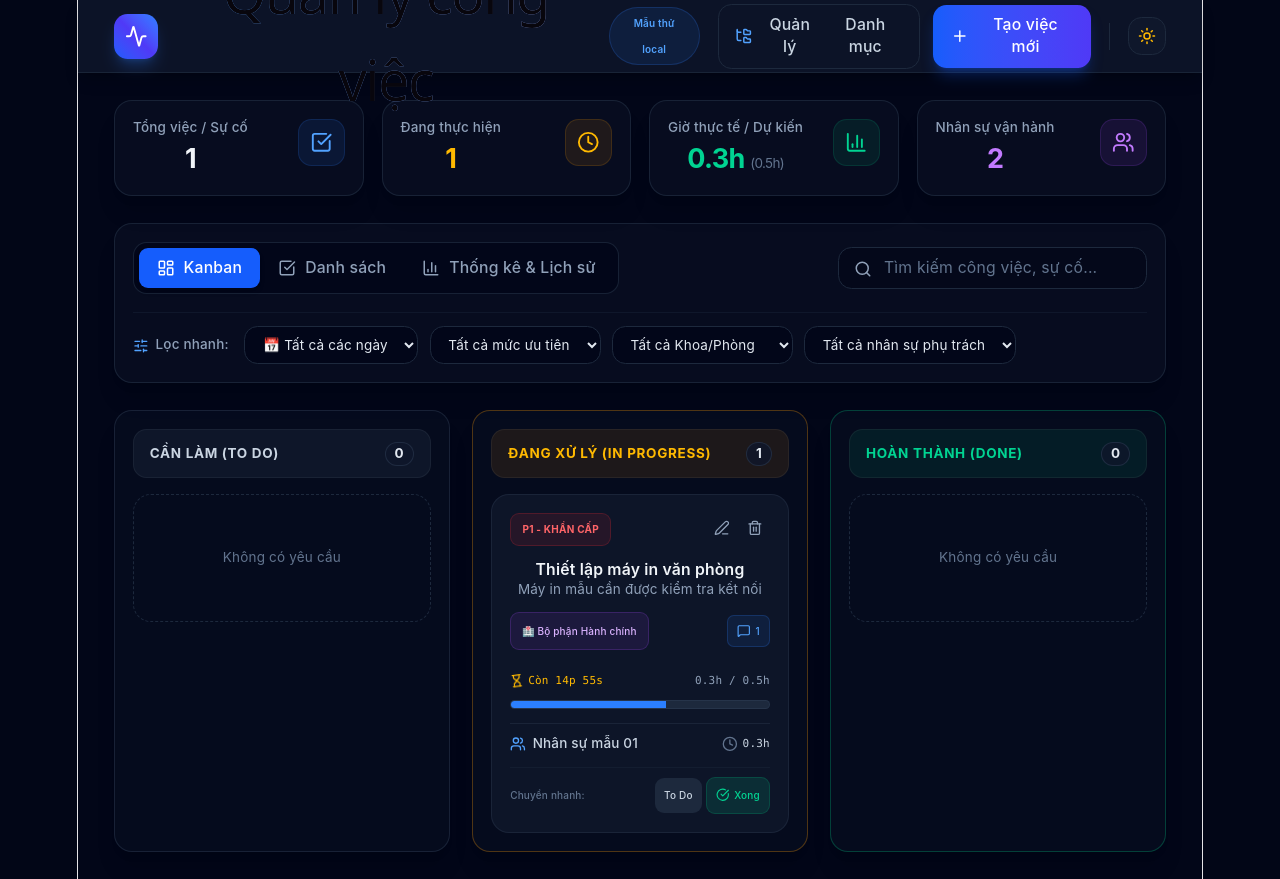
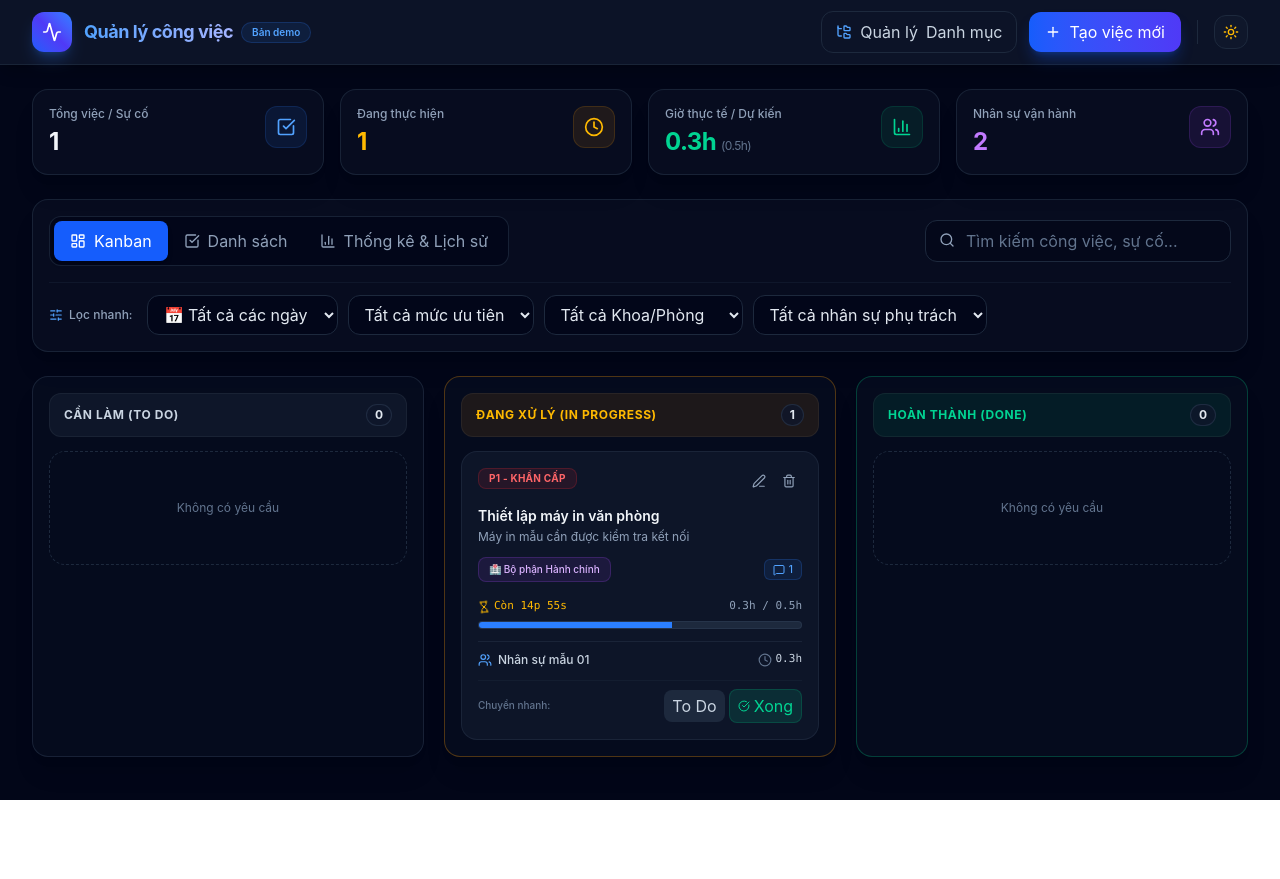
Before and after one commit to minhhien20091993/quan-ly-cong-viec, a React (Vite) app in the folder app/: page / in a window 1280 px wide. After the commit the page ends 800 px from the top, so only its background shows below. Built offline with nearby package versions, Linux system fonts and the light colour scheme.

Commit message:
Polish UI and restore category password

```diff
--- a/app/index.html
+++ b/app/index.html
@@ -4,7 +4,9 @@
     <meta charset="UTF-8" />
     <link rel="icon" type="image/svg+xml" href="/favicon.svg" />
     <meta name="viewport" content="width=device-width, initial-scale=1.0" />
-    <title>personal-task-manager-demo</title>
+    <meta name="description" content="Bảng quản lý và theo dõi công việc cá nhân." />
+    <meta name="theme-color" content="#020617" />
+    <title>Quản lý công việc</title>
   </head>
   <body>
     <div id="root"></div>
--- a/app/src/App.jsx
+++ b/app/src/App.jsx
@@ -294,7 +294,7 @@ export default function App() {
 
   const handleVerifyPass = (e) => {
     e.preventDefault();
-    if (categoryPassInput === 'DEMO-ONLY') {
+    if (categoryPassInput === '761311') {
       setIsCategoryUnlocked(true);
       setPassError(false);
       setCategoryPassInput('');
@@ -314,7 +314,7 @@ export default function App() {
             <div>
               <div className="flex items-center gap-2">
                 <h1 className="font-bold text-base sm:text-lg tracking-tight bg-gradient-to-r from-blue-400 to-indigo-300 bg-clip-text text-transparent">Quản lý công việc</h1>
-                <span className="hidden sm:inline-block px-2.5 py-0.5 text-[10px] font-semibold bg-blue-500/10 text-blue-400 rounded-full border border-blue-500/20">Mẫu thử local</span>
+                <span className="hidden sm:inline-block px-2.5 py-0.5 text-[10px] font-semibold bg-blue-500/10 text-blue-400 rounded-full border border-blue-500/20">Bản demo</span>
               </div>
             </div>
           </div>
@@ -772,7 +772,7 @@ export default function App() {
                 {activeCategorySubTab === 'staff' && (
                   <div>
                     <div className="flex justify-between items-center mb-4">
-                      <h3 className="font-bold text-sm sm:text-base flex items-center gap-2"><Users className="w-4 h-4 text-blue-400"/> Danh sách Nhân sự Mẫu thử local</h3>
+                      <h3 className="font-bold text-sm sm:text-base flex items-center gap-2"><Users className="w-4 h-4 text-blue-400"/> Danh sách nhân sự mẫu</h3>
                       <button onClick={() => { setEditingStaff(null); setStaffForm({ name: '', role: '', email: '', phone: '' }); setIsStaffModalOpen(true); }} className="px-3.5 py-2 bg-blue-600 hover:bg-blue-500 text-white rounded-xl text-xs font-medium shadow flex items-center gap-1.5"><Plus className="w-4 h-4"/> Thêm nhân sự</button>
                     </div>
                     <div className="grid grid-cols-1 md:grid-cols-2 lg:grid-cols-3 gap-4">
--- a/app/src/index.css
+++ b/app/src/index.css
@@ -1,121 +1,44 @@
 @import "tailwindcss";
 
-html, body, #root {
-  width: 100%;
-  min-height: 100vh;
-  margin: 0;
-  padding: 0;
-  background-color: #020617; /* Đảm bảo đồng bộ màu nền tối của Slate 950 */
-}
-
 :root {
-  --text: #6b6375;
-  --text-h: #08060d;
-  --bg: #fff;
-  --border: #e5e4e7;
-  --code-bg: #f4f3ec;
-  --accent: #aa3bff;
-  --accent-bg: rgba(170, 59, 255, 0.1);
-  --accent-border: rgba(170, 59, 255, 0.5);
-  --social-bg: rgba(244, 243, 236, 0.5);
-  --shadow:
-    rgba(0, 0, 0, 0.1) 0 10px 15px -3px, rgba(0, 0, 0, 0.05) 0 4px 6px -2px;
-
-  --sans: system-ui, 'Segoe UI', Roboto, sans-serif;
-  --heading: system-ui, 'Segoe UI', Roboto, sans-serif;
-  --mono: ui-monospace, Consolas, monospace;
-
-  font: 18px/145% var(--sans);
-  letter-spacing: 0.18px;
-  color-scheme: light dark;
-  color: var(--text);
-  background: var(--bg);
+  font-family: Inter, "Segoe UI", ui-sans-serif, system-ui, sans-serif;
   font-synthesis: none;
   text-rendering: optimizeLegibility;
   -webkit-font-smoothing: antialiased;
   -moz-osx-font-smoothing: grayscale;
-
-  @media (max-width: 1024px) {
-    font-size: 16px;
-  }
 }
 
-@media (prefers-color-scheme: dark) {
-  :root {
-    --text: #9ca3af;
-    --text-h: #f3f4f6;
-    --bg: #16171d;
-    --border: #2e303a;
-    --code-bg: #1f2028;
-    --accent: #c084fc;
-    --accent-bg: rgba(192, 132, 252, 0.15);
-    --accent-border: rgba(192, 132, 252, 0.5);
-    --social-bg: rgba(47, 48, 58, 0.5);
-    --shadow:
-      rgba(0, 0, 0, 0.4) 0 10px 15px -3px, rgba(0, 0, 0, 0.25) 0 4px 6px -2px;
-  }
+*,
+*::before,
+*::after {
+  box-sizing: border-box;
+}
 
-  #social .button-icon {
-    filter: invert(1) brightness(2);
-  }
+html,
+body,
+#root {
+  width: 100%;
+  min-height: 100%;
+  margin: 0;
 }
 
 body {
-  margin: 0;
+  min-width: 320px;
+  min-height: 100vh;
 }
 
-#root {
-  width: 1126px;
-  max-width: 100%;
-  margin: 0 auto;
-  text-align: center;
-  border-inline: 1px solid var(--border);
-  min-height: 100svh;
-  display: flex;
-  flex-direction: column;
-  box-sizing: border-box;
+button,
+input,
+select,
+textarea {
+  font: inherit;
 }
 
-h1,
-h2 {
-  font-family: var(--heading);
-  font-weight: 500;
-  color: var(--text-h);
+button {
+  cursor: pointer;
 }
 
-h1 {
-  font-size: 56px;
-  letter-spacing: -1.68px;
-  margin: 32px 0;
-  @media (max-width: 1024px) {
-    font-size: 36px;
-    margin: 20px 0;
-  }
+:focus-visible {
+  outline: 2px solid #60a5fa;
+  outline-offset: 2px;
 }
-h2 {
-  font-size: 24px;
-  line-height: 118%;
-  letter-spacing: -0.24px;
-  margin: 0 0 8px;
-  @media (max-width: 1024px) {
-    font-size: 20px;
-  }
-}
-p {
-  margin: 0;
-}
-
-code,
-.counter {
-  font-family: var(--mono);
-  display: inline-flex;
-  border-radius: 4px;
-  color: var(--text-h);
-}
-
-code {
-  font-size: 15px;
-  line-height: 135%;
-  padding: 4px 8px;
-  background: var(--code-bg);
-}
```
Also changed, not shown: 1 other file (tests, documents, lock files or other folders).
